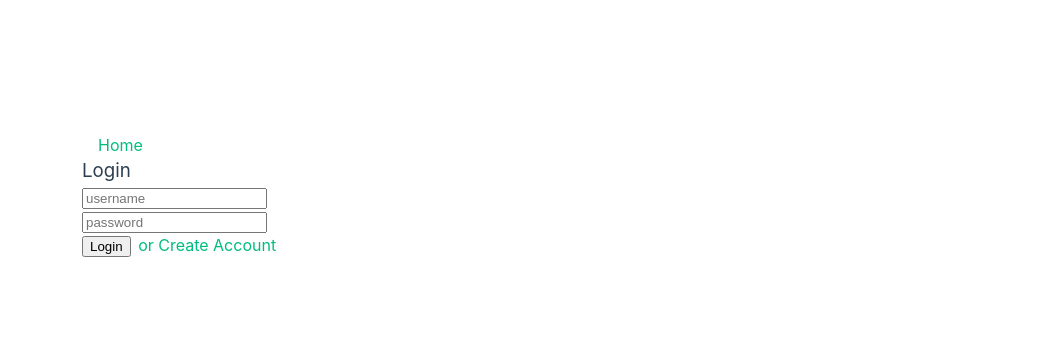
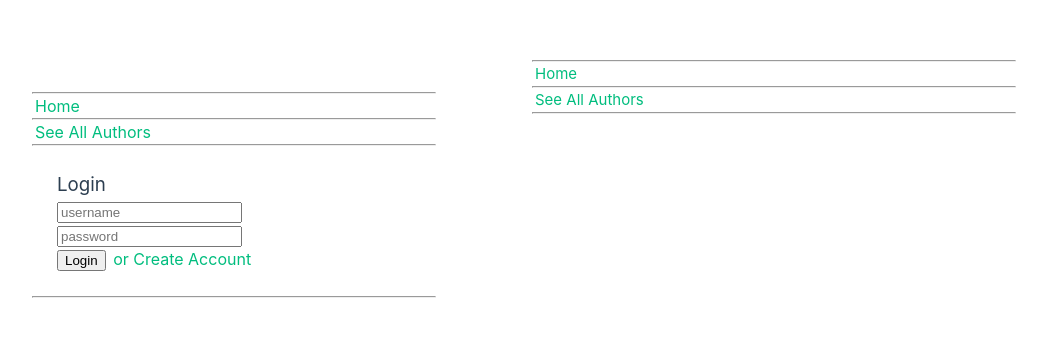
Before and after one commit to LXwaru/blog-project, a Vue app in the folder blog-frontend/: page /Navigation in a window 1280 px wide. Shown: the part 213-550 px from the top of the page, without its empty margins (108-1155 px from the left). Built offline with nearby package versions, Linux system fonts and the light colour scheme.

Commit message:
create nav functionality

```diff
--- a/blog-frontend/src/App.vue
+++ b/blog-frontend/src/App.vue
@@ -1,14 +1,16 @@
 <script setup lang="ts">
 import { RouterLink, RouterView } from 'vue-router'
 import Login from './components/Login.vue'
+import Navigation from './components/Navigation.vue';
 </script>
 
 <template>
   <header>
     <div class="wrapper">
       <nav>
-        <RouterLink to="/">Home</RouterLink>
+        <Navigation />
         <Login />
+        <hr>
       </nav>
     </div>
   </header>
--- a/blog-frontend/src/components/Login.vue
+++ b/blog-frontend/src/components/Login.vue
@@ -63,9 +63,20 @@ export default {
             <RouterLink to="CreateAccount"> or Create Account</RouterLink>
         </form>
     </div>
-    <div v-else>
+    <div v-else class="some-space">
         <p>Welcome, {{ username }}! <button @click="logout">logout</button></p>
 
     </div>
 
 </template>
+
+
+<style>
+form {
+    padding: 25px;
+}
+
+.some-space {
+    padding: 25px;
+}
+</style>
--- a/blog-frontend/src/components/Navigation.vue
+++ b/blog-frontend/src/components/Navigation.vue
@@ -1,10 +1,39 @@
 <script>
-import Login from "../components/Login.vue"
-import HomeView from "@/views/HomeView.vue";
+import { RouterLink } from 'vue-router';
+import { mapGetters, mapActions } from 'vuex'
+
+export default {
+    name: 'Navigation',
+    computed: {
+        ...mapGetters(['user'])
+        }
+    }
+
 </script>
 
 
 <template>
-    <HomeView />
-    <Login />
+    <div v-if="user">
+        <nav>
+            <hr>
+            <RouterLink to="/">Home</RouterLink>
+            <hr>
+            <RouterLink to="ListMyBlogs">View / Edit My Blogs</RouterLink>
+            <hr>
+            <RouterLink to="CreateBlog">Write a New Blog</RouterLink>
+            <hr>
+            <RouterLink to="ListUsers">See All Authors</RouterLink>
+            <hr>
+        </nav>
+    </div>
+    <div v-else>
+        <nav>
+            <hr>
+            <RouterLink to="/">Home</RouterLink>
+            <hr>
+            <RouterLink to="ListUsers">See All Authors</RouterLink>
+            <hr>
+        </nav>
+    </div>
+
 </template>
--- a/blog-frontend/src/router/index.js
+++ b/blog-frontend/src/router/index.js
@@ -6,6 +6,7 @@ import DetailBlog from '@/views/DetailBlog.vue'
 import CreateAccount from '../views/CreateAccount.vue'
 import ListMyBlogs from '../views/ListMyBlogs.vue'
 import CreateBlog from '../views/CreateBlog.vue'
+import Navigation from '../components/Navigation.vue'
 
 
 const router = createRouter({
@@ -48,6 +49,11 @@ const router = createRouter({
       path: "/CreateBlog",
       name: "CreateBlog",
       component: CreateBlog
+    },
+    {
+      path: '/Navigation',
+      name: 'Navigation',
+      component: Navigation
     }
   ]
 })
```
